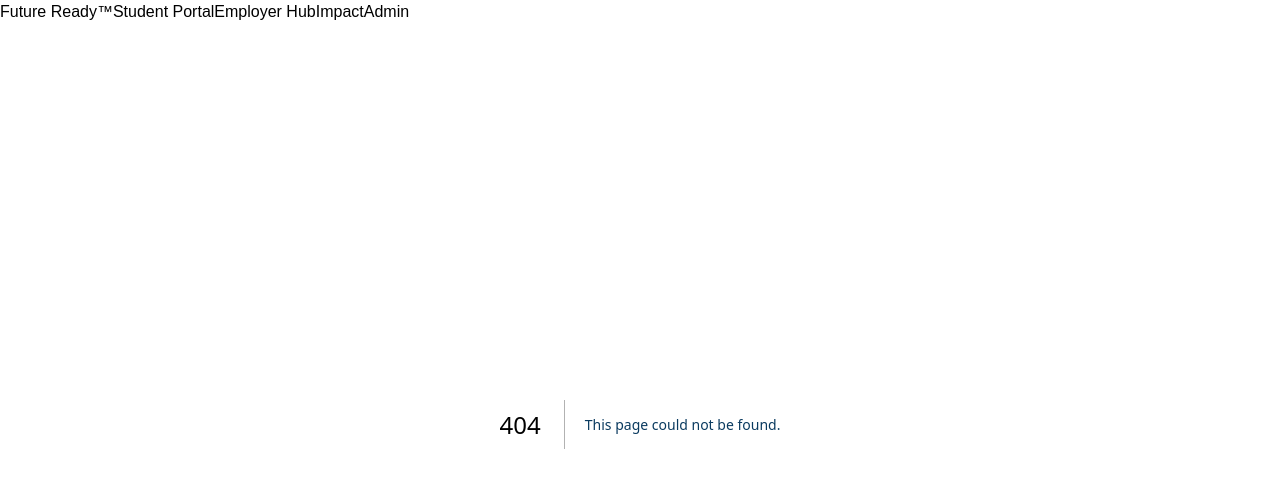
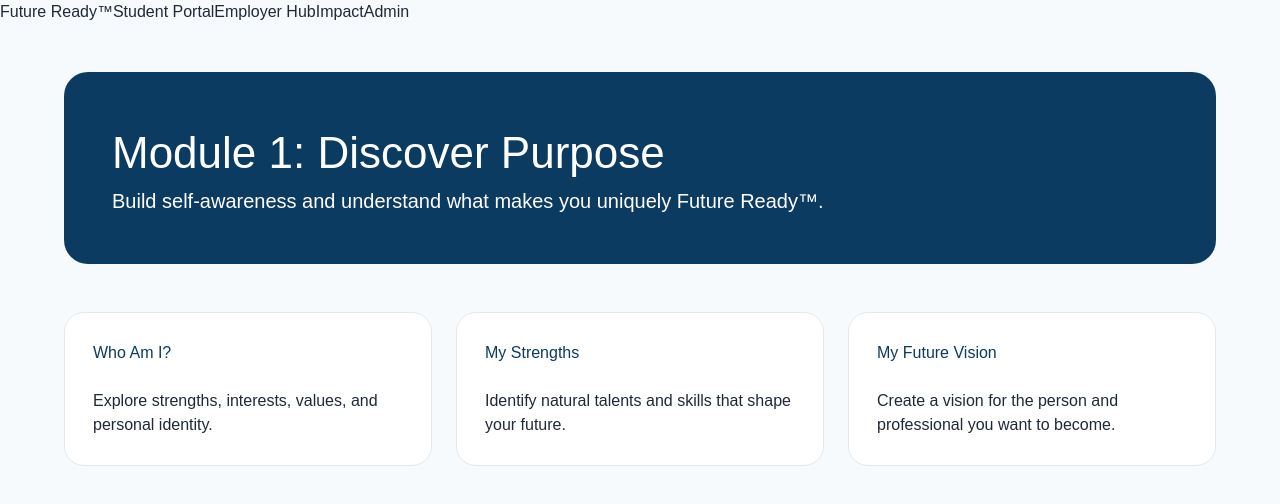
Before and after one commit to Link-Lake-Norman/Build6-, a Next.js app: page /curriculum/module-1 in a window 1280 px wide. Before the commit this address had no page. Shown: the top 504 px of the page. Built offline with nearby package versions, Linux system fonts and the light colour scheme.

Commit message:
Add Future Ready module one lessons

```diff
--- /dev/null
+++ b/app/curriculum/module-1/page.tsx
@@ -0,0 +1,62 @@
+export default function ModuleOnePage() {
+
+  const lessons = [
+    {
+      title: "Who Am I?",
+      description:
+        "Explore strengths, interests, values, and personal identity.",
+    },
+    {
+      title: "My Strengths",
+      description:
+        "Identify natural talents and skills that shape your future.",
+    },
+    {
+      title: "My Future Vision",
+      description:
+        "Create a vision for the person and professional you want to become.",
+    },
+  ];
+
+  return (
+    <main>
+
+      <section className="hero">
+
+        <h1>
+          Module 1: Discover Purpose
+        </h1>
+
+        <p>
+          Build self-awareness and understand what makes you uniquely Future Ready™.
+        </p>
+
+      </section>
+
+
+      <section className="journey-grid">
+
+        {lessons.map((lesson) => (
+
+          <article
+            className="journey-card"
+            key={lesson.title}
+          >
+
+            <h2>
+              {lesson.title}
+            </h2>
+
+            <p>
+              {lesson.description}
+            </p>
+
+          </article>
+
+        ))}
+
+      </section>
+
+    </main>
+  );
+}
```
